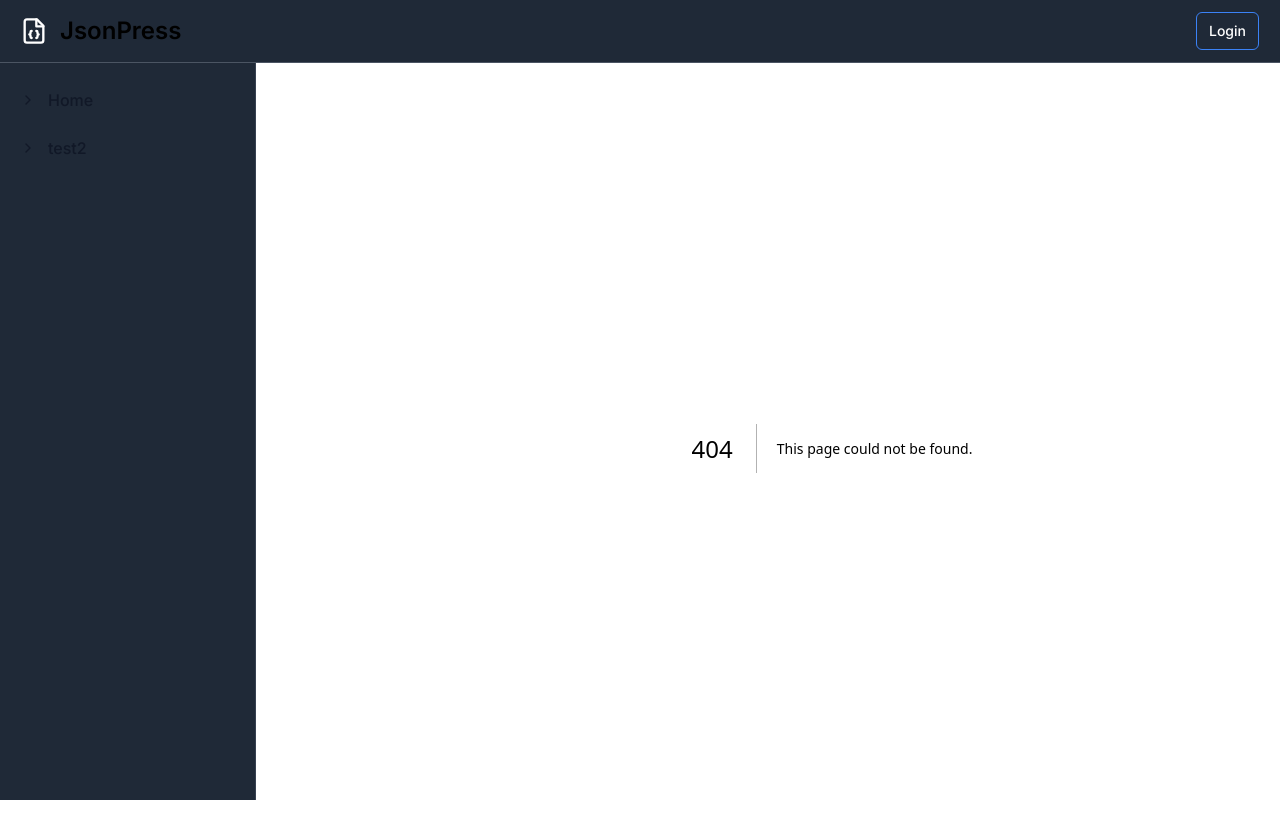
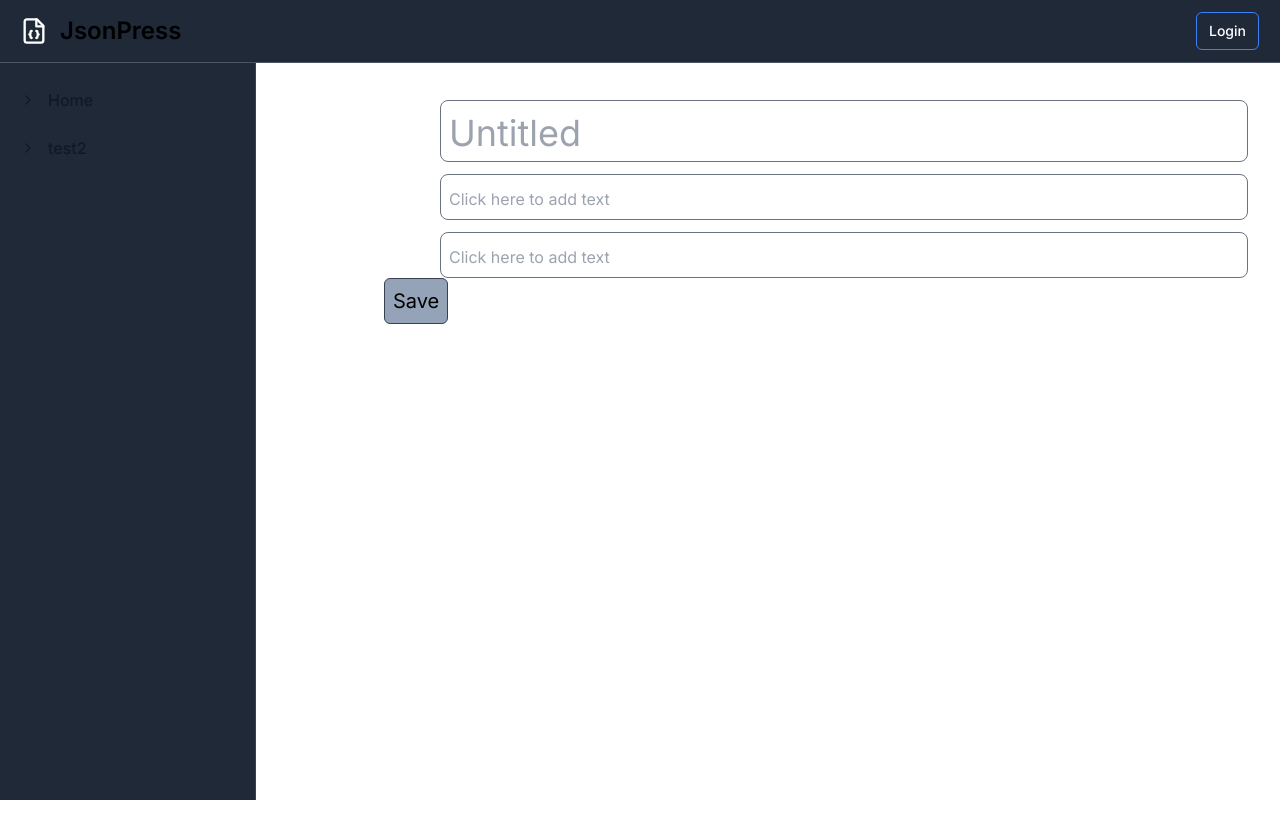
Before and after one commit to ChampionBuffalo1/JsonPress, a Next.js app: page /editor in a window 1280 px wide. Before the commit this address had no page. Shown: the top 838 px of the page. Built offline with nearby package versions, Linux system fonts and the light colour scheme.

Commit message:
Added editor route

```diff
--- /dev/null
+++ b/src/app/editor/page.tsx
@@ -0,0 +1,5 @@
+import Editor from "@/components/Editor";
+
+export default function EditorPage() {
+  return <Editor />;
+}
```
